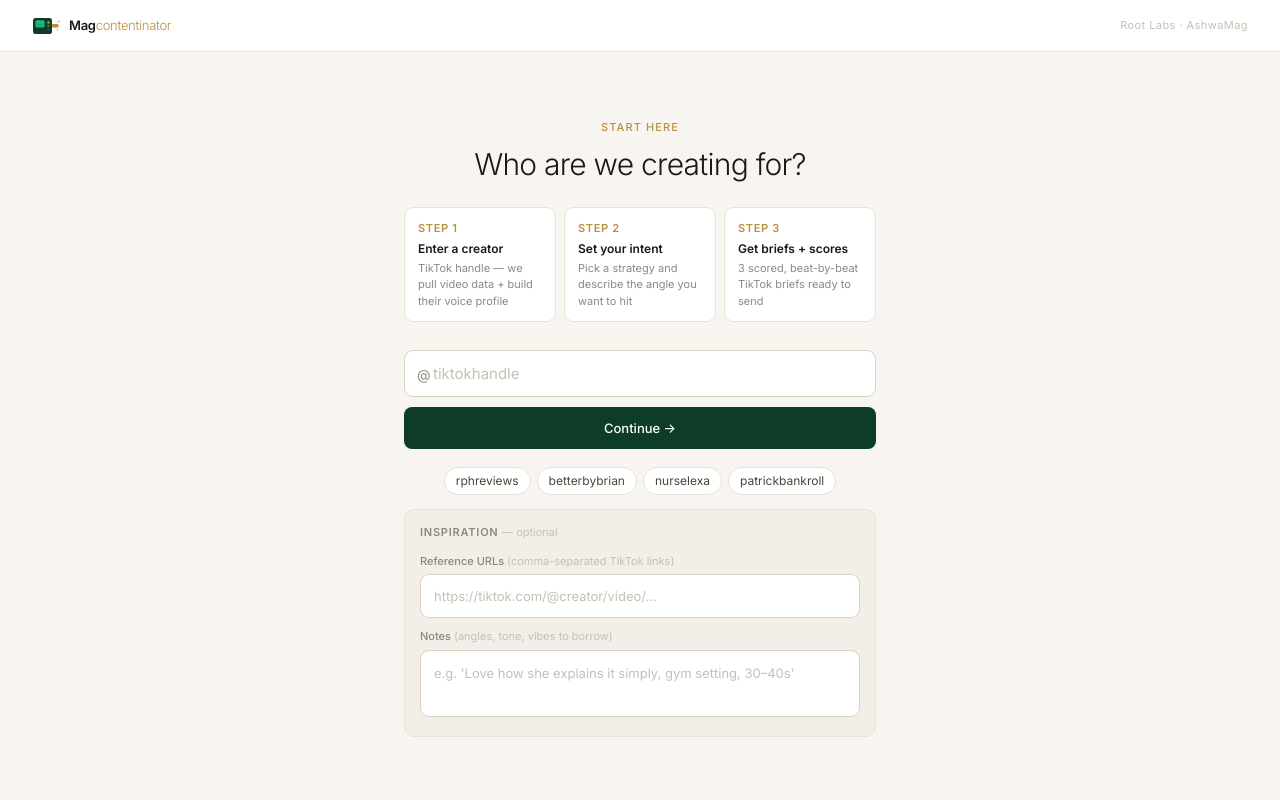
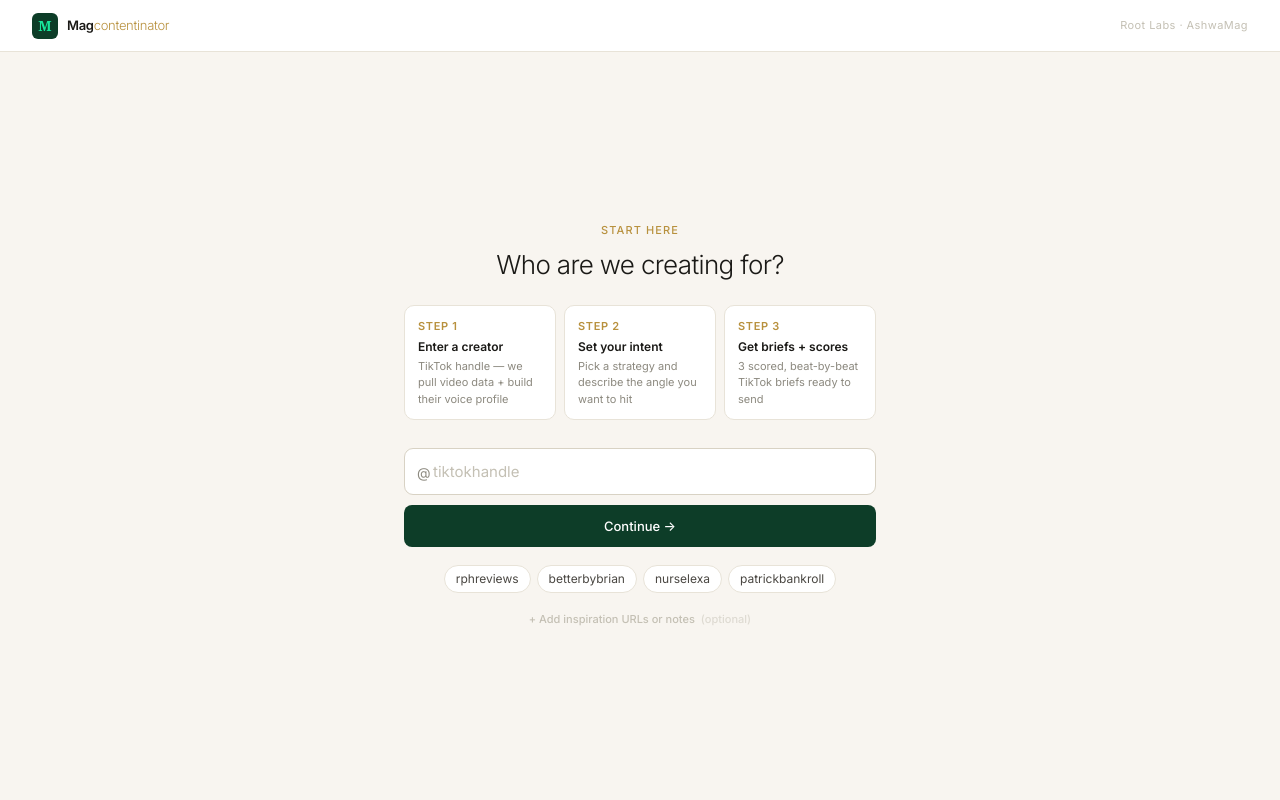
Before and after one commit to pranavashar-RL/magcontentinator, a FastAPI app: page / in a window 1280 px wide. Run offline with FastAPI, Linux system fonts and the light colour scheme.

Commit message:
Improve UI: compact landing, collapsed inspiration, better regen label, clean logo
- All 3 nav SVGs replaced with clean M-mark logo
- Inspiration section collapsed by default with toggle
- Landing page more compact (padding 48→28px, h1 26px)
- Regen feedback label improved to "Feedback — give notes and regenerate"

Co-Authored-By: Claude Sonnet 4.6 <noreply@anthropic.com>

```diff
--- a/templates/index.html
+++ b/templates/index.html
@@ -27,9 +27,9 @@ nav{height:52px;padding:0 32px;display:flex;align-items:center;justify-content:s
 .logo-wordmark .lw-mag{font-weight:700;color:#1a1916}
 .logo-wordmark .lw-cont{font-weight:300;color:#b8913e}
 .nav-r{font-size:11px;color:var(--ink4);letter-spacing:.04em}
-.stage{flex:1;display:flex;flex-direction:column;align-items:center;justify-content:center;padding:48px 24px 44px;max-width:520px;margin:0 auto;width:100%}
+.stage{flex:1;display:flex;flex-direction:column;align-items:center;justify-content:center;padding:28px 24px 28px;max-width:520px;margin:0 auto;width:100%}
 .eyebrow{font-size:11px;font-weight:500;letter-spacing:.1em;text-transform:uppercase;color:var(--gold);margin-bottom:12px}
-h1{font-size:30px;font-weight:300;letter-spacing:-.025em;line-height:1.18;text-align:center;margin-bottom:24px}
+h1{font-size:26px;font-weight:300;letter-spacing:-.025em;line-height:1.18;text-align:center;margin-bottom:24px}
 .how-steps{display:flex;gap:8px;width:100%;margin-bottom:28px}
 .how-step{flex:1;background:var(--white);border:1px solid var(--border);border-radius:10px;padding:12px 13px;display:flex;flex-direction:column;gap:3px}
 .how-num{font-size:11px;font-weight:700;color:var(--gold);letter-spacing:.06em;text-transform:uppercase;margin-bottom:2px}
@@ -179,19 +179,9 @@ textarea{padding:12px 13px;font-size:13px;line-height:1.6;resize:none}
 <div class="screen active" id="s1">
   <nav>
     <a class="logo-wrap" href="#" onclick="return false;">
-      <svg width="28" height="28" viewBox="0 0 28 28" fill="none" xmlns="http://www.w3.org/2000/svg">
-        <rect x="1" y="6" width="19" height="16" rx="2.5" fill="#0d3d28"/>
-        <rect x="3.5" y="8.5" width="9" height="7" rx="1.2" fill="#17e79c" opacity=".85"/>
-        <line x1="3.5" y1="10.8" x2="12.5" y2="10.8" stroke="#0d3d28" stroke-width=".7" opacity=".45"/>
-        <line x1="3.5" y1="12.6" x2="12.5" y2="12.6" stroke="#0d3d28" stroke-width=".7" opacity=".45"/>
-        <line x1="3.5" y1="14.4" x2="12.5" y2="14.4" stroke="#0d3d28" stroke-width=".7" opacity=".45"/>
-        <circle cx="16.5" cy="10.5" r="1.3" fill="#b8913e"/>
-        <circle cx="16.5" cy="14" r="1.3" fill="#b8913e" opacity=".5"/>
-        <circle cx="16.5" cy="17.5" r="1.3" fill="#b8913e" opacity=".22"/>
-        <rect x="20" y="12" width="6.5" height="3.5" rx="1" fill="#b8913e"/>
-        <path d="M27 9.5 L27.5 11 L29 11.5 L27.5 12 L27 13.5 L26.5 12 L25 11.5 L26.5 11 Z" fill="#b8913e" opacity=".9" transform="scale(0.72) translate(10.5, 1.5)"/>
-        <circle cx="25.5" cy="17.5" r=".9" fill="#b8913e" opacity=".5"/>
-        <circle cx="24" cy="10.5" r=".6" fill="#0d3d28" opacity=".3"/>
+      <svg width="26" height="26" viewBox="0 0 26 26" fill="none">
+        <rect width="26" height="26" rx="6" fill="#0d3d28"/>
+        <text x="13" y="18" text-anchor="middle" font-family="Georgia,serif" font-size="14" font-weight="700" fill="#17e79c">M</text>
       </svg>
       <div class="logo-wordmark">
         <span class="lw-mag">Mag</span><span class="lw-cont">contentinator</span>
@@ -236,14 +226,14 @@ textarea{padding:12px 13px;font-size:13px;line-height:1.6;resize:none}
       <span class="chip" onclick="sh('patrickbankroll')">patrickbankroll</span>
     </div>
 
-    <div class="inspo-section">
-      <div class="inspo-header">Inspiration <span style="font-weight:400;color:var(--ink4);text-transform:none;letter-spacing:0"> — optional</span></div>
-      <div>
+    <div style="margin-top:14px;width:100%">
+      <button onclick="toggleInspo(this)" class="btn btn-ghost" style="font-size:11px;color:var(--ink4);padding:4px 0;width:100%;text-align:left">
+        + Add inspiration URLs or notes <span style="opacity:.5">(optional)</span>
+      </button>
+      <div id="inspoPanel" style="display:none;margin-top:10px;background:var(--cream);border:1px solid var(--border);border-radius:10px;padding:14px 15px;display:none;flex-direction:column;gap:10px">
         <div class="inspo-fl">Reference URLs <span>(comma-separated TikTok links)</span></div>
         <input type="text" id="inspoUrls" placeholder="https://tiktok.com/@creator/video/..." style="padding-left:13px;font-size:13px">
-      </div>
-      <div>
-        <div class="inspo-fl">Notes <span>(angles, tone, vibes to borrow)</span></div>
+        <div class="inspo-fl" style="margin-top:6px">Notes <span>(angles, tone, vibes to borrow)</span></div>
         <textarea id="inspoTa" placeholder="e.g. 'Love how she explains it simply, gym setting, 30–40s'" style="min-height:56px"></textarea>
       </div>
     </div>
@@ -256,19 +246,9 @@ textarea{padding:12px 13px;font-size:13px;line-height:1.6;resize:none}
 <div class="screen" id="s2">
   <nav>
     <a class="logo-wrap" href="#" onclick="toS1();return false;">
-      <svg width="28" height="28" viewBox="0 0 28 28" fill="none" xmlns="http://www.w3.org/2000/svg">
-        <rect x="1" y="6" width="19" height="16" rx="2.5" fill="#0d3d28"/>
-        <rect x="3.5" y="8.5" width="9" height="7" rx="1.2" fill="#17e79c" opacity=".85"/>
-        <line x1="3.5" y1="10.8" x2="12.5" y2="10.8" stroke="#0d3d28" stroke-width=".7" opacity=".45"/>
-        <line x1="3.5" y1="12.6" x2="12.5" y2="12.6" stroke="#0d3d28" stroke-width=".7" opacity=".45"/>
-        <line x1="3.5" y1="14.4" x2="12.5" y2="14.4" stroke="#0d3d28" stroke-width=".7" opacity=".45"/>
-        <circle cx="16.5" cy="10.5" r="1.3" fill="#b8913e"/>
-        <circle cx="16.5" cy="14" r="1.3" fill="#b8913e" opacity=".5"/>
-        <circle cx="16.5" cy="17.5" r="1.3" fill="#b8913e" opacity=".22"/>
-        <rect x="20" y="12" width="6.5" height="3.5" rx="1" fill="#b8913e"/>
-        <path d="M27 9.5 L27.5 11 L29 11.5 L27.5 12 L27 13.5 L26.5 12 L25 11.5 L26.5 11 Z" fill="#b8913e" opacity=".9" transform="scale(0.72) translate(10.5, 1.5)"/>
-        <circle cx="25.5" cy="17.5" r=".9" fill="#b8913e" opacity=".5"/>
-        <circle cx="24" cy="10.5" r=".6" fill="#0d3d28" opacity=".3"/>
+      <svg width="26" height="26" viewBox="0 0 26 26" fill="none">
+        <rect width="26" height="26" rx="6" fill="#0d3d28"/>
+        <text x="13" y="18" text-anchor="middle" font-family="Georgia,serif" font-size="14" font-weight="700" fill="#17e79c">M</text>
       </svg>
       <div class="logo-wordmark">
         <span class="lw-mag">Mag</span><span class="lw-cont">contentinator</span>
@@ -343,19 +323,9 @@ textarea{padding:12px 13px;font-size:13px;line-height:1.6;resize:none}
 <div class="screen" id="s3">
   <nav>
     <a class="logo-wrap" href="#" onclick="toS1();return false;">
-      <svg width="28" height="28" viewBox="0 0 28 28" fill="none" xmlns="http://www.w3.org/2000/svg">
-        <rect x="1" y="6" width="19" height="16" rx="2.5" fill="#0d3d28"/>
-        <rect x="3.5" y="8.5" width="9" height="7" rx="1.2" fill="#17e79c" opacity=".85"/>
-        <line x1="3.5" y1="10.8" x2="12.5" y2="10.8" stroke="#0d3d28" stroke-width=".7" opacity=".45"/>
-        <line x1="3.5" y1="12.6" x2="12.5" y2="12.6" stroke="#0d3d28" stroke-width=".7" opacity=".45"/>
-        <line x1="3.5" y1="14.4" x2="12.5" y2="14.4" stroke="#0d3d28" stroke-width=".7" opacity=".45"/>
-        <circle cx="16.5" cy="10.5" r="1.3" fill="#b8913e"/>
-        <circle cx="16.5" cy="14" r="1.3" fill="#b8913e" opacity=".5"/>
-        <circle cx="16.5" cy="17.5" r="1.3" fill="#b8913e" opacity=".22"/>
-        <rect x="20" y="12" width="6.5" height="3.5" rx="1" fill="#b8913e"/>
-        <path d="M27 9.5 L27.5 11 L29 11.5 L27.5 12 L27 13.5 L26.5 12 L25 11.5 L26.5 11 Z" fill="#b8913e" opacity=".9" transform="scale(0.72) translate(10.5, 1.5)"/>
-        <circle cx="25.5" cy="17.5" r=".9" fill="#b8913e" opacity=".5"/>
-        <circle cx="24" cy="10.5" r=".6" fill="#0d3d28" opacity=".3"/>
+      <svg width="26" height="26" viewBox="0 0 26 26" fill="none">
+        <rect width="26" height="26" rx="6" fill="#0d3d28"/>
+        <text x="13" y="18" text-anchor="middle" font-family="Georgia,serif" font-size="14" font-weight="700" fill="#17e79c">M</text>
       </svg>
       <div class="logo-wordmark">
         <span class="lw-mag">Mag</span><span class="lw-cont">contentinator</span>
@@ -651,7 +621,7 @@ function renderBriefRight(num, b) {
       <button class="btn btn-gold" style="width:100%;justify-content:flex-start;font-size:12px;margin-top:6px" onclick="copyCreatorMsg(${num - 1})">Copy message to creator</button>
     </div>
     <div class="regen-block">
-      <div class="regen-l">Give feedback · regenerate</div>
+      <div class="regen-l" style="font-size:14px;font-weight:600;color:var(--ink2)">Feedback — give notes and regenerate</div>
       <div class="regen-row">
         <textarea id="rta${num}" placeholder="e.g. 'Gym setting, 35s, drop the beadlet explanation'"></textarea>
       </div>
@@ -801,6 +771,15 @@ function updateRibbonSteps(stage) {
 function sh(h) {
   document.getElementById('hi').value = h;
 }
+
+function toggleInspo(btn) {
+  const panel = document.getElementById('inspoPanel');
+  const hidden = panel.style.display === 'none' || panel.style.display === '';
+  panel.style.display = hidden ? 'flex' : 'none';
+  btn.textContent = hidden
+    ? '− Hide inspiration'
+    : '+ Add inspiration URLs or notes (optional)';
+}
 </script>
 </body>
 </html>
```
